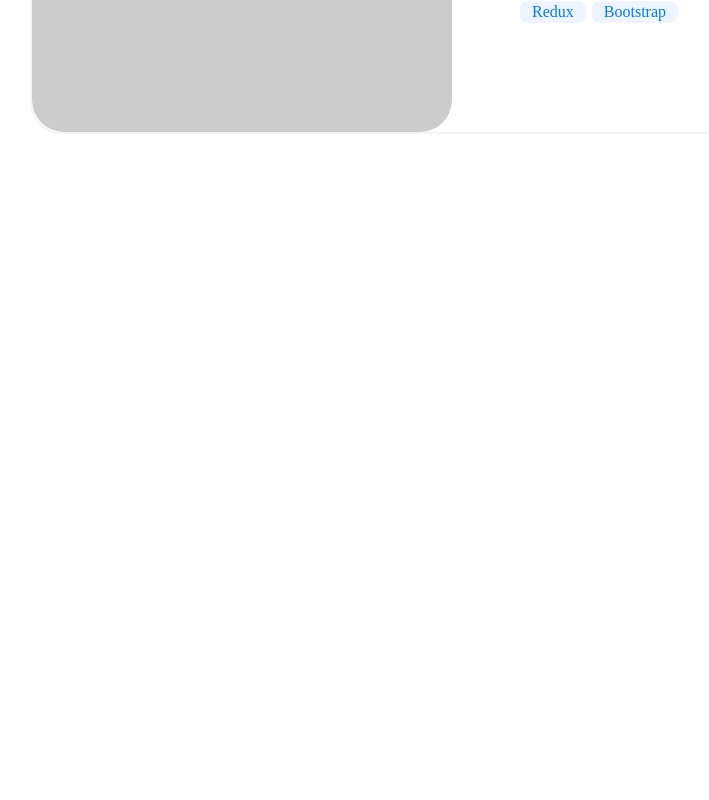
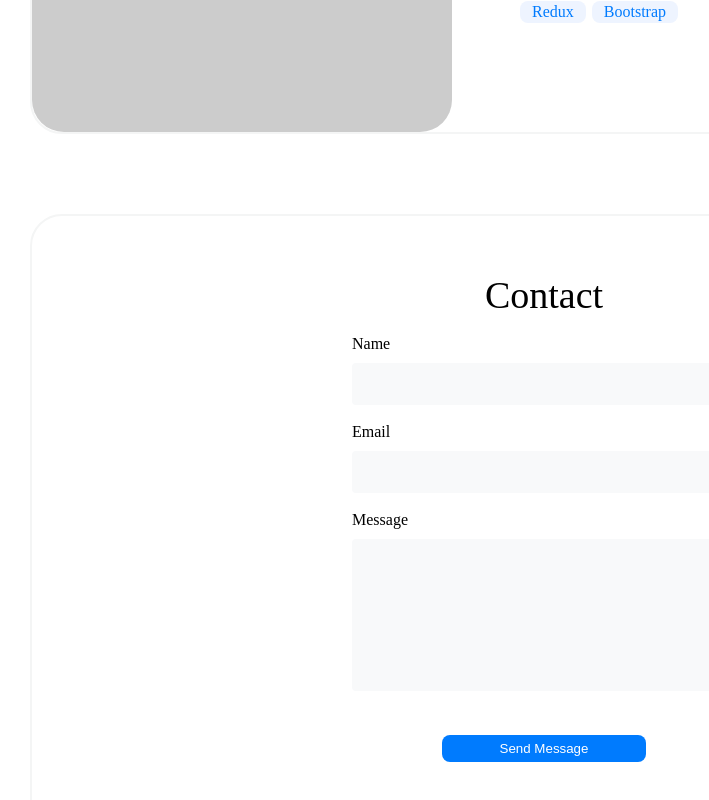
Before and after one commit to gmunilla14/portfolio, a React (Create React App) app in the folder portfolio/: page / in a window 1280 px wide. Shown: the part 992-1792 px from the top of the page, without its empty margins (106-815 px from the left). Before the commit the page ends 1134 px from the top, so only its background shows below. Built offline with nearby package versions, Linux system fonts and the light colour scheme.

Commit message:
Add contact section UI

```diff
--- /dev/null
+++ b/portfolio/src/components/textInput.js
@@ -0,0 +1,14 @@
+const TextInput = ({ title, type }) => {
+  return (
+    <div className="text-input-holder">
+      <div className="input-title">{title}</div>
+      {type === "textarea" ? (
+        <textarea  />
+      ) : (
+        <input type={type} autocomplete="off"/>
+      )}
+    </div>
+  );
+};
+
+export default TextInput;
--- a/portfolio/src/index.css
+++ b/portfolio/src/index.css
@@ -128,3 +128,66 @@ button {
 .project-description {
   margin-bottom: 20px;
 }
+
+.contact-page-holder {
+  border-style: solid;
+  border-width: 2px;
+  border-color: #f4f5f5;
+  border-radius: 32px;
+  height: 625px;
+  width: 80vw;
+  margin-left: 10vw;
+  margin-right: 10vw;
+  margin-top: 80px;
+}
+
+.contact-content {
+  padding-top: 57px;
+  padding-left: 25vw;
+  padding-right: 25vw;
+
+}
+
+.contact-title {
+  font-size: 38px;
+  text-align: center;
+}
+
+.text-input-holder {
+  margin-top: 18px;
+}
+
+.input-title {
+  margin-bottom: 10px;
+}
+
+
+input {
+  border:none;
+  background-color: #f8f9fa;
+  height: 40px;
+  width: 100%;
+  border-radius: 4px;
+}
+
+input:focus, textarea:focus {
+  border-color: #007bfe;
+  border-width: 2px;
+  border-style: solid;
+  outline: none
+
+}
+
+textarea {
+  border-style: none;
+  background-color: #f8f9fa;
+  width: 100%;
+  border-radius: 4px;
+  resize: none;
+  height: 148px;
+}
+
+.contact-btn-holder {
+  padding-top: 40px;
+  text-align: center;
+}
--- a/portfolio/src/pages/main.js
+++ b/portfolio/src/pages/main.js
@@ -1,12 +1,14 @@
 import Intro from "../sections/intro";
 import Credentials from "../sections/credentials";
 import Projects from "../sections/projects";
+import Contact from "../sections/contact";
 const Main = () => {
   return (
     <>
       <Intro />
       <Credentials />
       <Projects />
+      <Contact />
     </>
   );
 };
--- /dev/null
+++ b/portfolio/src/sections/contact.js
@@ -0,0 +1,22 @@
+import TextInput from "../components/textInput";
+import Button from "../components/button";
+
+const Contact = () => {
+  return (
+    <div className="contact-page-holder">
+      <div className="contact-content">
+        <div className="contact-title">Contact</div>
+        <form>
+          <TextInput title="Name" type="text" />
+          <TextInput title="Email" type="email" />
+          <TextInput title="Message" type="textarea" />
+          <div className="contact-btn-holder">
+            <Button text="Send Message" className="send-button"/>
+          </div>
+        </form>
+      </div>
+    </div>
+  );
+};
+
+export default Contact;
```
